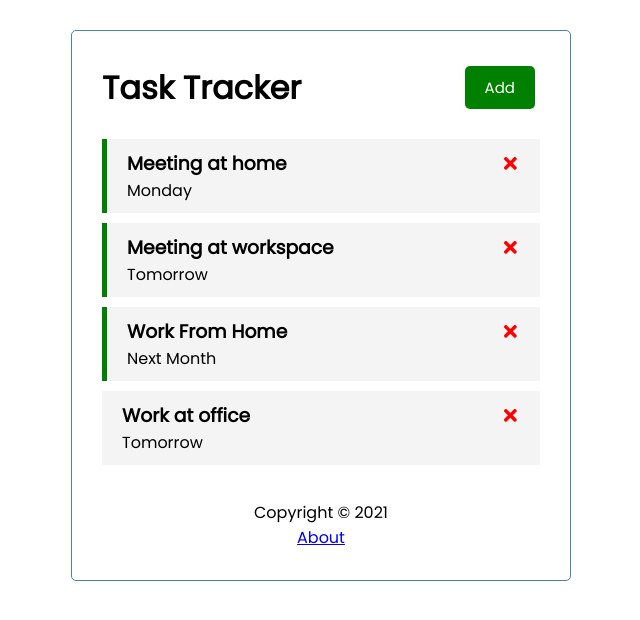
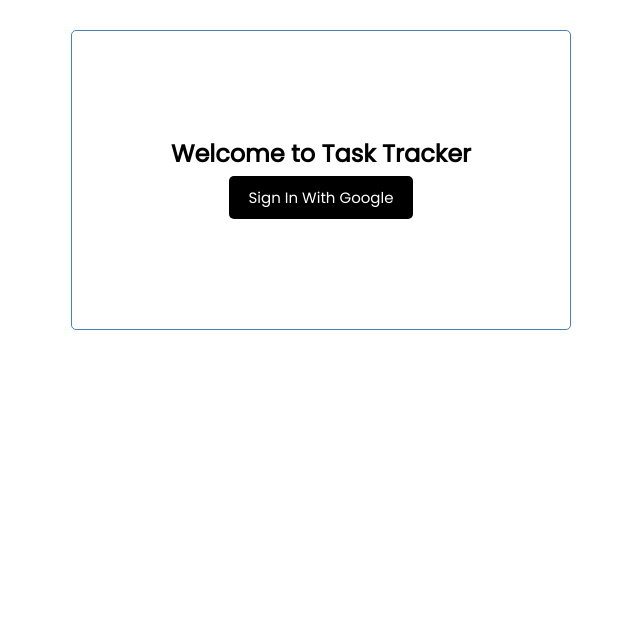
Before and after one commit to thehorse14/react-task-tracker, a React (Create React App) app: page / in a window 1280 px wide. Shown: the top 620 px of the page, without its empty margins (319-959 px from the left). Built offline with nearby package versions, Linux system fonts and the light colour scheme; no server answers; data requests are answered from the project's data file.

Commit message:
Add firebase, sign in and sign out component

```diff
--- a/src/App.js
+++ b/src/App.js
@@ -3,8 +3,16 @@ import Footer from './components/Footer'
 import About from './components/About'
 import Tasks from './components/Tasks'
 import AddTask from './components/AddTask'
+import Firebase from './components/Firebase'
+import SignIn from './components/SignIn'
+import SignOut from './components/SignOut'
 import { useState, useEffect } from 'react';
 import { BrowserRouter as Router, Route} from 'react-router-dom'
+import { useAuthState } from 'react-firebase-hooks/auth'
+import { useCollectionData  } from 'react-firebase-hooks/firestore'
+
+const auth = Firebase.auth()
+const firestore = Firebase.firestore()
 
 const App = () => {
   const [showAddTask, setShowAddTask] = useState(false)
@@ -75,9 +83,17 @@ const App = () => {
     )
   }
 
+  const [user] = useAuthState(auth)
+
   return (
     <Router>
-      <div className="container">
+      <div className='menu'>
+        <SignOut auth={auth}/>
+      </div>
+      <div className='container'>
+
+      {user ?
+        <>
           <Header onAddTask={() => setShowAddTask(!showAddTask)} showAddTask={showAddTask}/>
 
           <Route path='/' exact render={(props) => (          <>
@@ -90,6 +106,14 @@ const App = () => {
           )} />
           <Route path='/about' component={About} />
           <Footer />
+        </>
+       :
+       <>
+         <h2>Welcome to Task Tracker</h2>
+         <SignIn auth={auth}/>
+       </>
+
+       }
       </div>
     </Router>
   );
```
Lines whose indentation alone changed are shown as unchanged.
